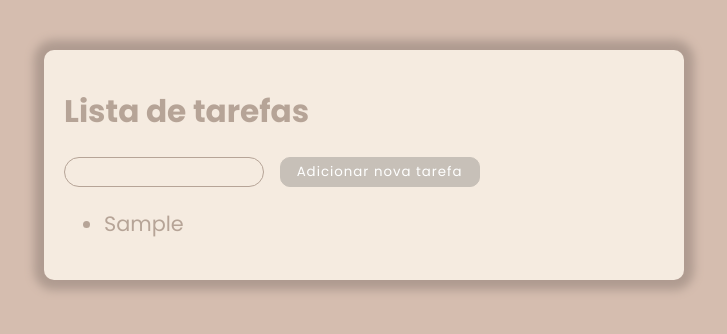
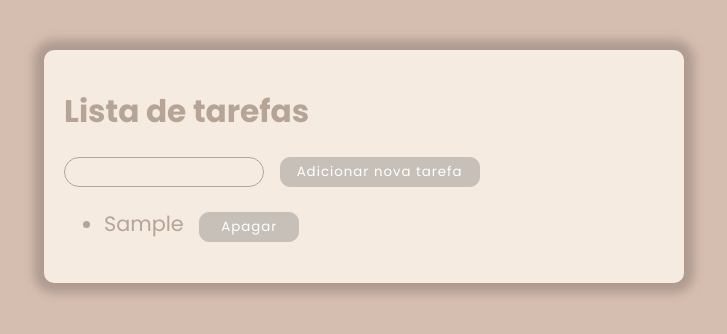
Before and after one commit to jbo-dev123/CRUD---to-do-list, a plain HTML site: page index.html in a window 1280 px wide. Both pictures are taken after typing "Sample" into the empty fields and a click on the button "Adicionar nova tarefa". Shown: the whole page, without its empty margins (276-1003 px from the left). Drawn offline with Linux system fonts and the light colour scheme.

Commit message:
implementar salvar e restaurar tarefas com localStorage + botão apagar

```diff
--- a/assets/css/style.css
+++ b/assets/css/style.css
@@ -53,3 +53,15 @@ body {
     color: #5e514d;
     padding: 10px;
 }
+
+.apagar{
+    background-color: #c7c0b8;
+    border:#c7c0b8 1px solid;
+    color: white;
+    cursor: pointer;
+    border-radius: 10px;
+    letter-spacing: 1px;
+    width: 100px;
+    height: 30px;
+    margin-left: 10px;
+}
--- a/assets/js/main.js
+++ b/assets/js/main.js
@@ -19,15 +19,59 @@ function limpaInput() {
     inputTarefa.focus();
 }
 
+function criaBotaoApagar(li) {
+    li.innerHTML += ' ';
+    const botaoApagar = document.createElement('button');
+    botaoApagar.innerHTML = 'Apagar'
+    li.appendChild(botaoApagar)
+    botaoApagar.setAttribute('class', 'apagar')
+    botaoApagar.setAttribute('title', 'Apagar esta tarefa.')
+}
+
+document.addEventListener('click', function apagarTarefa(e) {
+    const el = e.target;
+    if (el.classList.contains('apagar')) {
+        el.parentElement.remove();
+        salvarTarefas()
+    }
+})
+
 function criaTarefa(textoInput) {
     const li = criaLi();
     li.innerText = textoInput;
     tarefas.appendChild(li);
     limpaInput()
-
+    criaBotaoApagar(li)
+    salvarTarefas()
 }
 
 botaoTarefa.addEventListener('click', function () {
     if (!inputTarefa.value) return;
     criaTarefa(inputTarefa.value)
 });
+
+function salvarTarefas() {
+    const liTarefas = tarefas.querySelectorAll('li');
+    const listaDeTarefas = [];
+
+    for (let tarefa of liTarefas) {
+        let tarefaTexto = tarefa.innerText;
+        tarefaTexto = tarefaTexto.replace('Apagar', '').trim();
+        listaDeTarefas.push(tarefaTexto)
+    }
+
+    const tarefasJSON = JSON.stringify(listaDeTarefas);
+    localStorage.setItem('tarefas', tarefasJSON);
+}
+
+function adicionaTarefasSalvas() {
+    const tarefas = localStorage.getItem('tarefas');
+    const listaDeTarefas = JSON.parse(tarefas) || [];
+
+    for (let tarefa of listaDeTarefas) {
+        criaTarefa(tarefa);
+    }
+
+}
+
+adicionaTarefasSalvas()
```
